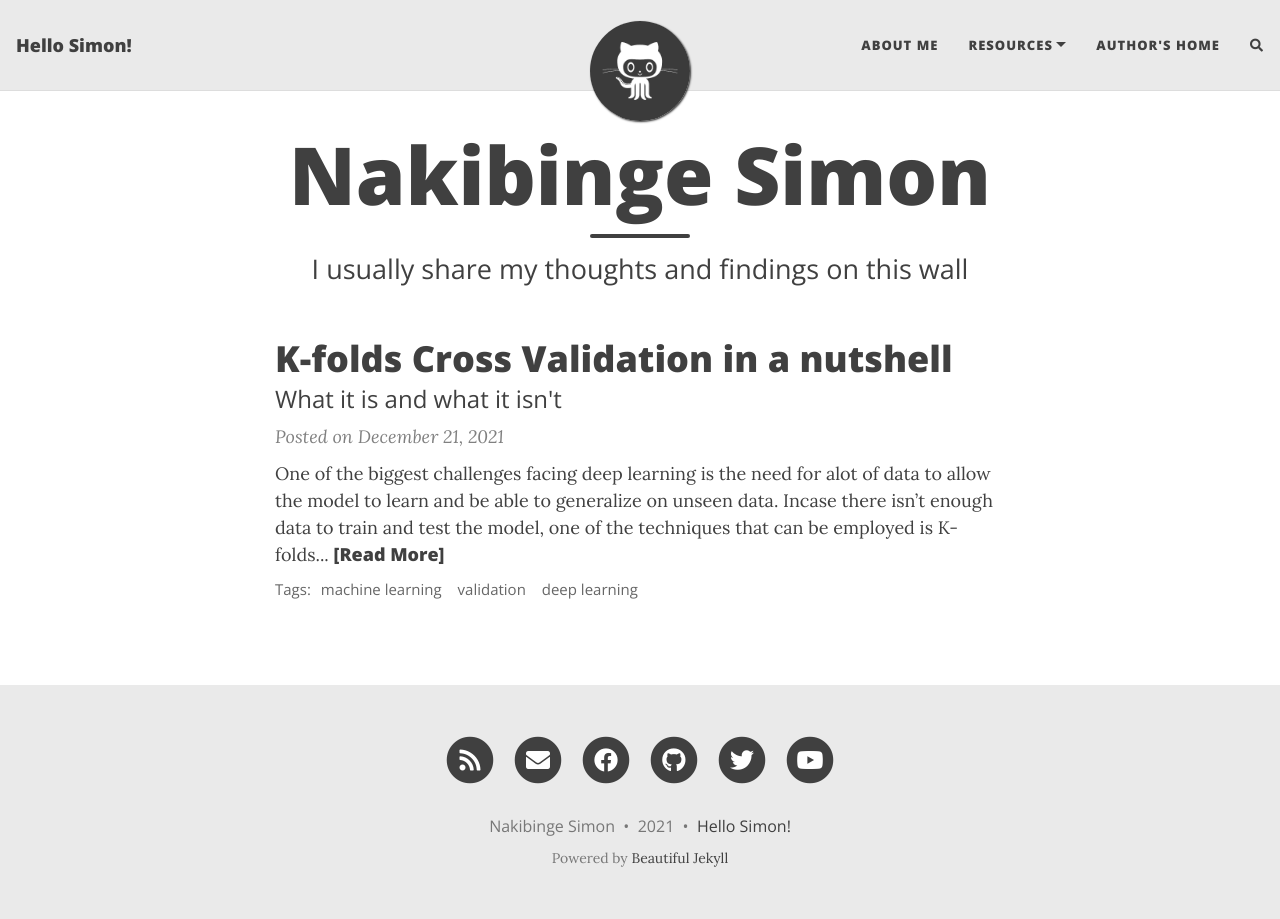
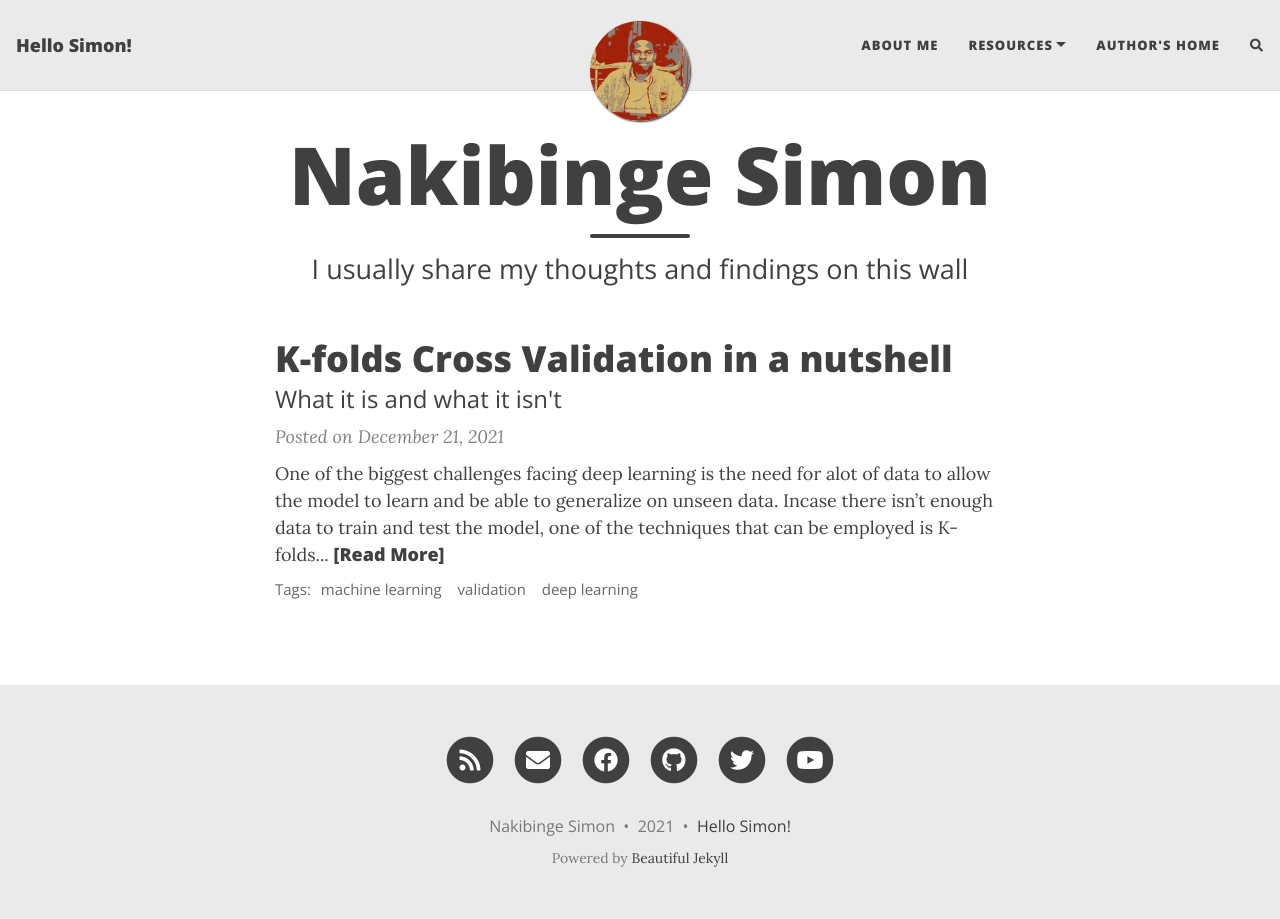
Before and after one commit to SimonAndro/SimonAndro.github.io, a Jekyll site: the page built from index.html, in a window 1280 px wide. Built offline with Jekyll 4.4.1, drawn with Linux system fonts in a browser that asks for light colours; nearby versions of some CDN libraries; the list of posts is cut into pages by our own code; comment, search, counter and statistics services are not loaded.

Commit message:
changes avatar icon

```diff
--- a/_config.yml
+++ b/_config.yml
@@ -24,7 +24,7 @@
 
 # Image to show in the navigation bar - works best with a square image
 # Remove this parameter if you don't want an image in the navbar
-avatar: "/assets/img/avatar-icon.png"
+avatar: "/assets/img/avatar-icon-3.png"
 
 # By default, the image is cut into a circle. You can disable this behaviour by setting 'round-avatar: false'
 round-avatar: true
```
Also changed, not shown: assets/img/avatar-icon-2.png (added), assets/img/avatar-icon-3.png (added).
